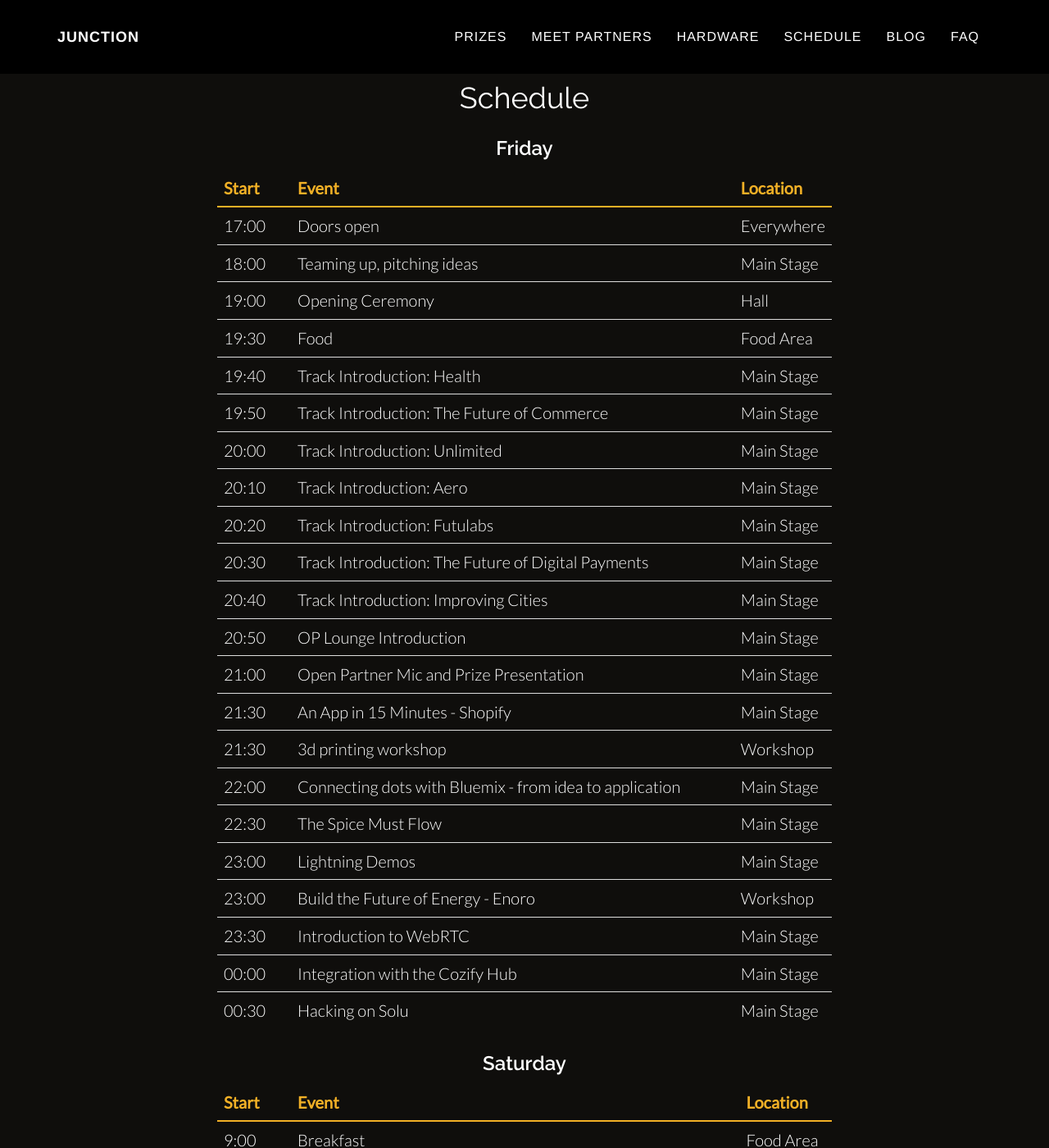
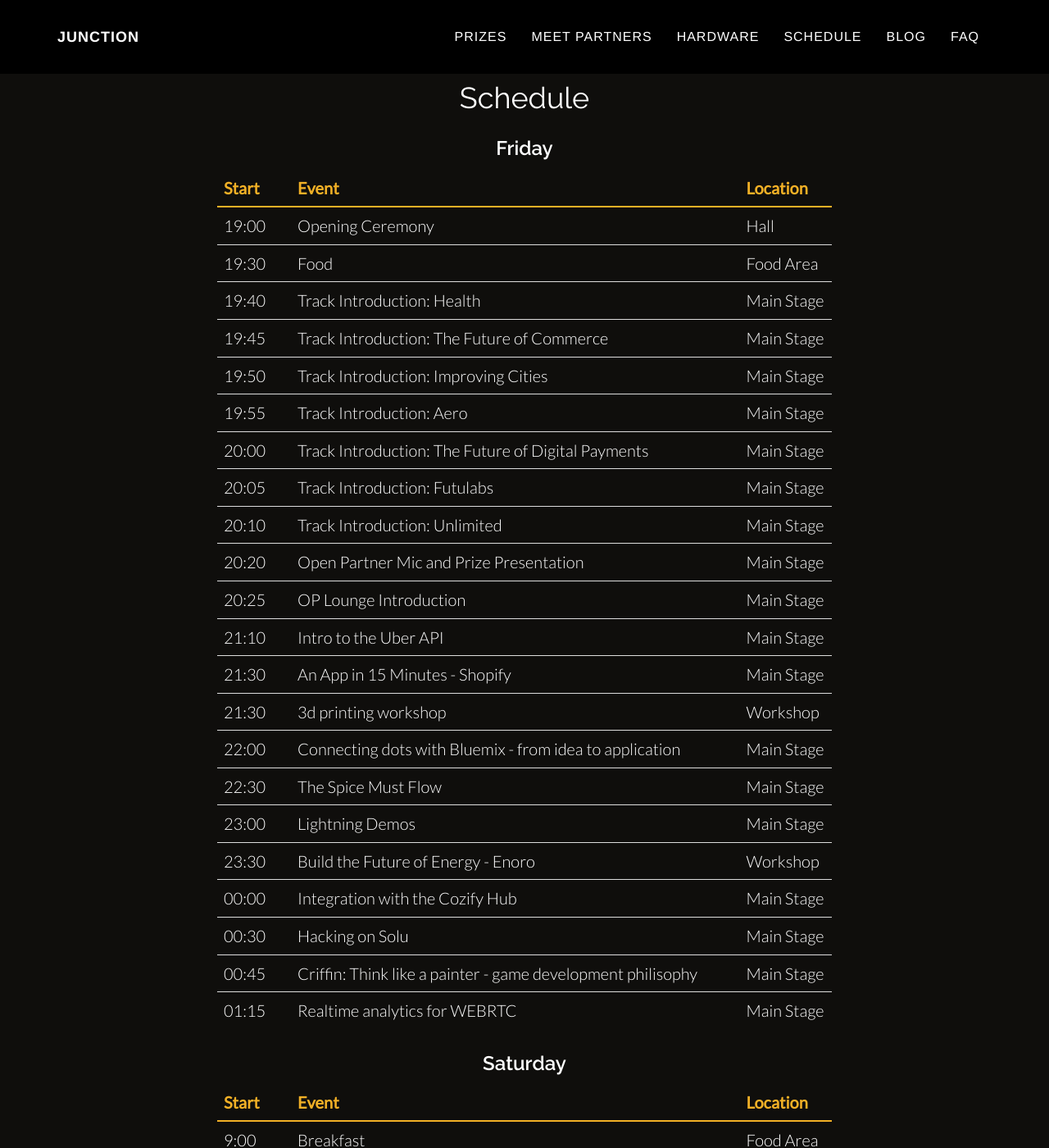
Before and after one commit to junctionasia/junctionasia.github.io, a Jekyll site: the page built from schedule.html, in a window 1280 px wide and 1400 px high. Shown: the whole window at 82% size. Built offline with Jekyll 4.4.1, drawn with Linux system fonts in a browser that asks for light colours; nearby versions of some CDN libraries.

Commit message:
Edited schedule

```diff
--- a/index.html
+++ b/index.html
@@ -100,7 +100,7 @@
                     <div class="col-xs-12">
 					<h1 class="center">OP lounge</h1>
 						<div class="partner-box op"></div><p>
-						Ever wanted to integrate apps with banking data? Now you can! Come visit OP Lounge or Slack backchannel for sneak preview of OP's banking API. Or are you in need of a break from coding? The OP Lounge will be the perfect place to relax and kick back during Junction. It will be open throughout the weekend for anyone in the need of comfort.
+						Ever wanted to integrate apps with banking data? Now you can! Come visit OP Lounge or Slack backchannel for sneak preview of OP's banking API <a href="http://api.op-dev.fi/">(http://api.op-dev.fi/)</a>. Or are you in need of a break from coding? The OP Lounge will be the perfect place to relax and kick back during Junction. It will be open throughout the weekend for anyone in the need of comfort.
 <br><br>
 The OP Lounge features Fatboys, couches, coffee, and snacks. It is located in the second floor of the venue with a great view of the whole Hacking Area. Turn your creative chill mode on and come enjoy the perks at the OP Lounge, the OP and Junction crews warmly welcome you!</p>
 
--- a/schedule.html
+++ b/schedule.html
@@ -13,28 +13,28 @@
                         <tr><td>Start</td><td>Event</td><td>Location</td></tr>
                     </thead>
                     <tbody>
-                        <tr><td>17:00</td><td>Doors open</td><td>Everywhere</td></tr>
-                        <tr><td>18:00</td><td>Teaming up, pitching ideas</td><td>Main Stage</td></tr>
-                        <tr><td>19:00</td><td>Opening Ceremony</td><td>Hall</td></tr>
+                                                <tr><td>19:00</td><td>Opening Ceremony</td><td>Hall</td></tr>
                         <tr><td>19:30</td><td>Food</td><td>Food Area</td></tr>
                         <tr><td>19:40</td><td>Track Introduction: Health</td><td>Main Stage</td></tr>
-                        <tr><td>19:50</td><td>Track Introduction: The Future of Commerce</td><td>Main Stage</td></tr>
-						<tr><td>20:00</td><td>Track Introduction: Unlimited</td><td>Main Stage</td></tr>
-                        <tr><td>20:10</td><td>Track Introduction: Aero</td><td>Main Stage</td></tr>
-						<tr><td>20:20</td><td>Track Introduction: Futulabs</td><td>Main Stage</td></tr>
-						<tr><td>20:30</td><td>Track Introduction: The Future of Digital Payments</td><td>Main Stage</td></tr>
-						<tr><td>20:40</td><td>Track Introduction: Improving Cities</td><td>Main Stage</td></tr>
-						<tr><td>20:50</td><td>OP Lounge Introduction</td><td>Main Stage</td></tr>
-						<tr><td>21:00</td><td>Open Partner Mic and Prize Presentation</td><td>Main Stage</td></tr>
+                        <tr><td>19:45</td><td>Track Introduction: The Future of Commerce</td><td>Main Stage</td></tr>
+						<tr><td>19:50</td><td>Track Introduction: Improving Cities</td><td>Main Stage</td></tr>
+                        <tr><td>19:55</td><td>Track Introduction: Aero</td><td>Main Stage</td></tr>
+						<tr><td>20:00</td><td>Track Introduction: The Future of Digital Payments</td><td>Main Stage</td></tr>
+						<tr><td>20:05</td><td>Track Introduction: Futulabs</td><td>Main Stage</td></tr>
+						<tr><td>20:10</td><td>Track Introduction: Unlimited</td><td>Main Stage</td></tr>
+						<tr><td>20:20</td><td>Open Partner Mic and Prize Presentation</td><td>Main Stage</td></tr>
+						<tr><td>20:25</td><td>OP Lounge Introduction</td><td>Main Stage</td></tr>
+						<tr><td>21:10</td><td>Intro to the Uber API</td><td>Main Stage</td></tr>
                         <tr><td>21:30</td><td>An App in 15 Minutes - Shopify</td><td>Main Stage</td></tr>
                         <tr><td>21:30</td><td>3d printing workshop</td><td>Workshop</td></tr>
 						<tr><td>22:00</td><td>Connecting dots with Bluemix - from idea to application</td><td>Main Stage</td></tr>
                         <tr><td>22:30</td><td>The Spice Must Flow</td><td>Main Stage</td></tr>
-                        <tr><td>23:00</td><td>Lightning Demos</td><td>Main Stage</td></tr>
-                        <tr><td>23:00</td><td>Build the Future of Energy - Enoro</td><td>Workshop</td></tr>
-                        <tr><td>23:30</td><td>Introduction to WebRTC</td><td>Main Stage</td></tr>
+						<tr><td>23:00</td><td>Lightning Demos</td><td>Main Stage</td></tr>
+                        <tr><td>23:30</td><td>Build the Future of Energy - Enoro</td><td>Workshop</td></tr>
 						<tr><td>00:00</td><td>Integration with the Cozify Hub</td><td>Main Stage</td></tr>
 						<tr><td>00:30</td><td>Hacking on Solu</td><td>Main Stage</td></tr>
+						<tr><td>00:45</td><td>Criffin: Think like a painter - game development philisophy</td><td>Main Stage</td></tr>
+						<tr><td>01:15</td><td>Realtime analytics for WEBRTC</td><td>Main Stage</td></tr>
                     </tbody>
                 </table>
                 <h3>Saturday</h3>
```
Also changed, not shown: 1 other file.
